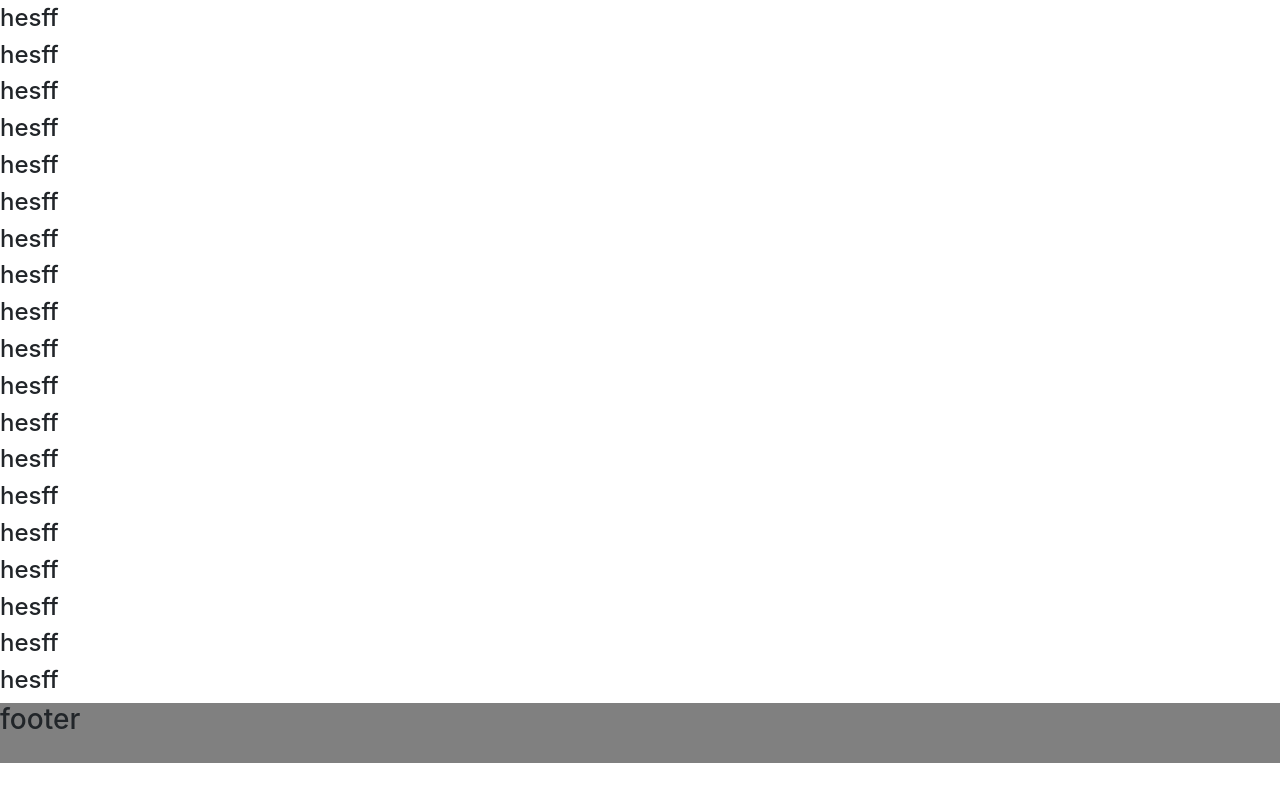
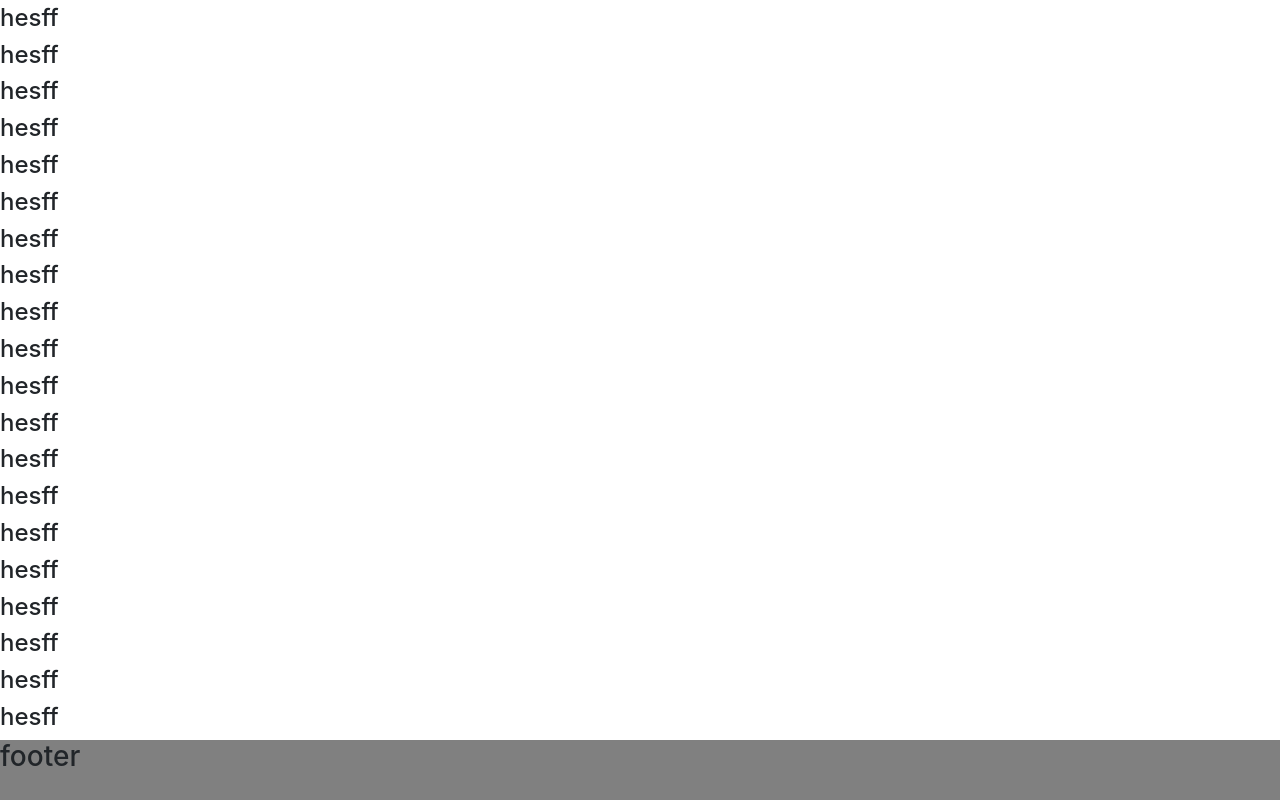
Before and after one commit to sokhomchoun/technology-website1, a plain HTML site: page index.html in a window 1280 px wide. Shown: the part 1189-1989 px from the top of the page. Before the commit the page ends 1952 px from the top, so only its background shows below. Drawn offline with Linux system fonts and the light colour scheme.

Commit message:
homepage

```diff
--- a/index.html
+++ b/index.html
@@ -74,6 +74,7 @@
         <h4>hesff</h4>
         <h4>hesff</h4>
         <h4>hesff</h4>
+        <h4>hesff</h4>
 
 
 
```
